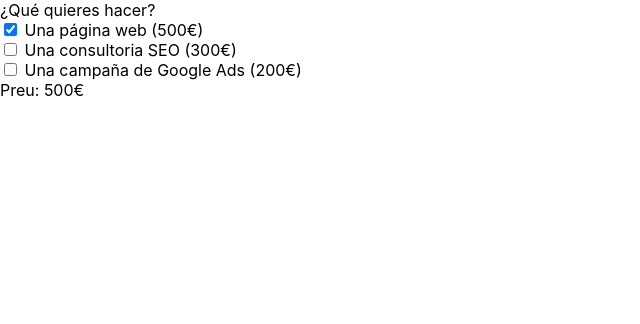
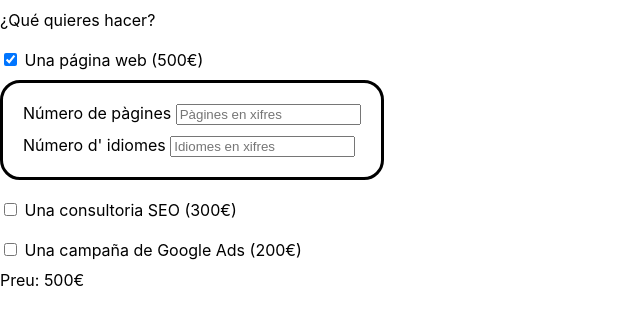
Before and after one commit to silviafado/s7-pressupost, a React (Create React App) app: page / in a window 1280 px wide. Both pictures are taken after a click on the checkbox 10 px from the left and 29 px from the top of the page. Shown: the top 324 px of the page, without its empty margins (0-640 px from the left). Built offline with nearby package versions, Linux system fonts and the light colour scheme.

Commit message:
Exercise2 ok

```diff
--- a/package.json
+++ b/package.json
@@ -11,6 +11,7 @@
     "react-bootstrap": "^2.0.0",
     "react-dom": "^17.0.2",
     "react-scripts": "4.0.3",
+    "styled-components": "^5.3.3",
     "web-vitals": "^1.0.1"
   },
   "scripts": {
--- a/src/App.css
+++ b/src/App.css
@@ -1,38 +1,4 @@
-.App {
-  text-align: center;
+.row {
+  padding-top: 10px;
+  padding-bottom: 10px;
 }
-
-.App-logo {
-  height: 40vmin;
-  pointer-events: none;
-}
-
-@media (prefers-reduced-motion: no-preference) {
-  .App-logo {
-    animation: App-logo-spin infinite 20s linear;
-  }
-}
-
-.App-header {
-  background-color: #282c34;
-  min-height: 100vh;
-  display: flex;
-  flex-direction: column;
-  align-items: center;
-  justify-content: center;
-  font-size: calc(10px + 2vmin);
-  color: white;
-}
-
-.App-link {
-  color: #61dafb;
-}
-
-@keyframes App-logo-spin {
-  from {
-    transform: rotate(0deg);
-  }
-  to {
-    transform: rotate(360deg);
-  }
-}
--- a/src/App.js
+++ b/src/App.js
@@ -1,28 +1,33 @@
 import { useState, useEffect } from 'react';
 import './App.css';
+import Panell from './components/panell/Panell';
 
-function App() {
+function App(props) {
 
-  const [budget, setBudget] = useState({ web: 0, seo: 0, ads: 0 });
+  const [budget, setBudget] = useState({ web: 0, pages: 1, lang: 1, seo: 0, ads: 0 });
   const [total, setTotal] = useState(0);
 
   const calcBudget = () => {
     let total = 0;
 
     if (budget.web) total += 500;
+    if (budget.pages > 1 || budget.lang > 1) {
+      total += budget.pages * budget.lang * 30;
+    }
     if (budget.seo) total += 300;
     if (budget.ads) total += 200;
 
     setTotal(total);
-  };
+  }
 
   useEffect(calcBudget, [budget]);
 
   return (
-    <div className="m-20">
+    <div>
       <div className="row question">¿Qué quieres hacer?</div>
       <div className="row web">
         <input name="web" type="checkbox" onChange={(event) => setBudget({ ...budget, web: event.target.checked })} /> Una página web (500€)
+        {budget.web ? <Panell onPagesChange={text => setBudget({ ...budget, pages: text })} onLangChange={text => setBudget({ ...budget, lang: text })} /> : null}
       </div>
       <div className="row seo">
         <input name="seo" type="checkbox" onChange={(event) => setBudget({ ...budget, seo: event.target.checked })} /> Una consultoria SEO (300€)
--- /dev/null
+++ b/src/components/panell/Panell.js
@@ -0,0 +1,21 @@
+import { StylesPanell, StylesPages } from "./styledPanell";
+
+const Panell = (props) => {
+    const pages = props.pages;
+    const lang = props.lang;
+
+    return (
+        <StylesPanell>
+            <StylesPages>
+                <label>Número de pàgines </label>
+                <input type="text" placeholder="Pàgines en xifres" size="20" value={pages} onChange={(event) => props.onPagesChange(event.target.value)} />
+            </StylesPages>
+            <div className="languages">
+                <label>Número d' idiomes </label>
+                <input type="text" placeholder="Idiomes en xifres" size="20" value={lang} onChange={(event) => props.onLangChange(event.target.value)} />
+            </div>
+        </StylesPanell>
+    )
+}
+
+export default Panell;
--- /dev/null
+++ b/src/components/panell/styledPanell.js
@@ -0,0 +1,14 @@
+import styled from "styled-components";
+
+export const StylesPanell = styled.div`
+    padding: 20px;
+    border: 3px solid black;
+    border-radius: 20px;
+    margin-top: 10px;
+    width: fit-content;
+    display: '';
+`
+
+export const StylesPages = styled.div`
+        padding-bottom: 10px;
+`
```
Also changed, not shown: 1 other file (tests, documents, lock files or other folders).
